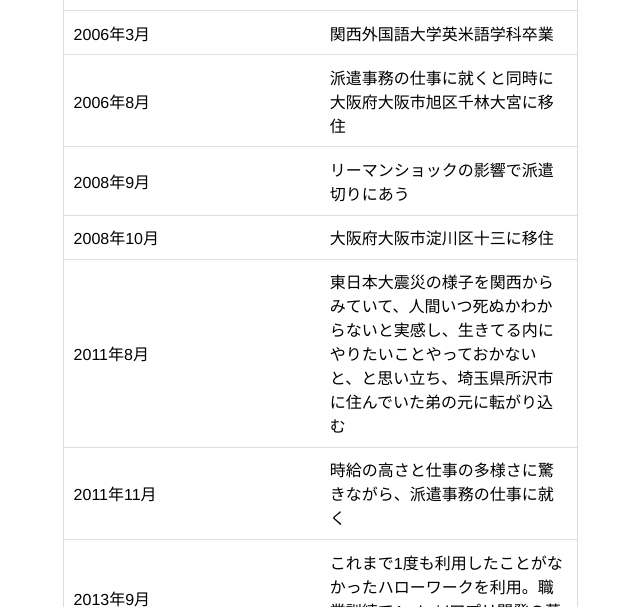
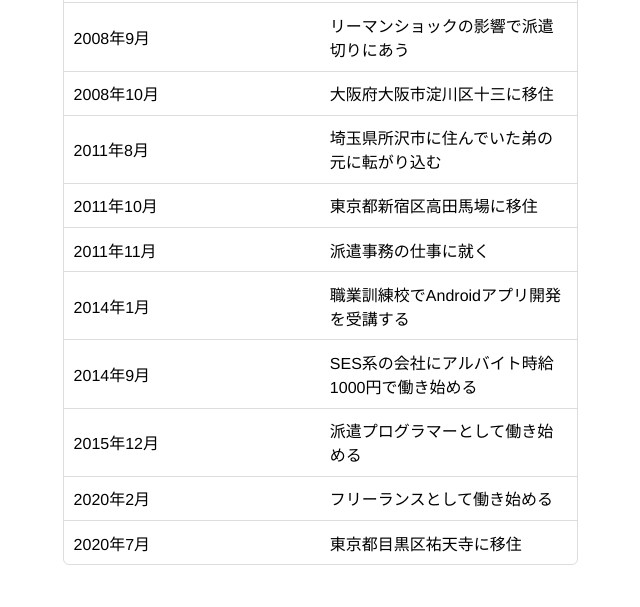
Before and after one commit to nobuhiroharada/nobuhiroharada_com, a Gatsby site: page /about in a window 1280 px wide. Shown: the part 1150-1757 px from the top of the page, without its empty margins (202-842 px from the left). Built offline with nearby package versions, Linux system fonts and the light colour scheme; Gatsby itself is replaced by a stand-in of ours.

Commit message:
経歴修正

```diff
--- a/src/pages/about.js
+++ b/src/pages/about.js
@@ -11,17 +11,14 @@ const AboutPage = () => {
 			<Head title="About" description="About page"/>
 			<div className={aboutStyles.content}>
 				<h1>自己紹介</h1>
-				<p>はじめまして、原田順啓と申します。</p>
+				<p>はじめまして、原田順啓(はらだのぶひろ)と申します。</p>
 				<p>1982年生まれ。蠍座。</p>
-				<p>東京都目黒区在住。</p>
-				<p>好きなアーティストはBump Of Chicken。</p>
-				<p>趣味はバスケットボール(NBA, 国内学生)観戦、読書(マンガ、自己啓発、自伝、IT関連、政治経済金融など)、海外ドラマ、映画鑑賞です。</p>
 				<h1>スキル</h1>
 					<p>・言語：PHP, JavaScript, Swift</p>
 					<p>・フレームワーク：Laravel, Zend Framework</p>
 					<p>・データベース：MySQL, PostgreSQL</p>
 					<p>・OS：macOS, Linux, Windows</p>
-					<p>・その他：Git, Vi</p>
+					<p>・その他：Git</p>
 				<h1>ポートフォリオサイト</h1>
 					<a href="https://nobuhiroharada.github.io/portfolio-2/" rel="noreferrer noopener" target="_blank">ポートフォリオサイトへ</a>
 				<h1>経歴</h1>
@@ -59,31 +56,35 @@ const AboutPage = () => {
 						</tr>
 						<tr>
 							<td className={aboutStyles.tableYearMonth}>2011年8月</td>
-							<td className={aboutStyles.tableContent}>東日本大震災の様子を関西からみていて、人間いつ死ぬかわからないと実感し、生きてる内にやりたいことやっておかないと、と思い立ち、埼玉県所沢市に住んでいた弟の元に転がり込む</td>
+							<td className={aboutStyles.tableContent}>埼玉県所沢市に住んでいた弟の元に転がり込む</td>
+						</tr>
+						<tr>
+							<td className={aboutStyles.tableYearMonth}>2011年10月</td>
+							<td className={aboutStyles.tableContent}>東京都新宿区高田馬場に移住</td>
 						</tr>
 						<tr>
 							<td className={aboutStyles.tableYearMonth}>2011年11月</td>
-							<td className={aboutStyles.tableContent}>時給の高さと仕事の多様さに驚きながら、派遣事務の仕事に就く</td>
-						</tr>
-						<tr>
-							<td className={aboutStyles.tableYearMonth}>2013年9月</td>
-							<td className={aboutStyles.tableContent}>これまで1度も利用したことがなかったハローワークを利用。職業訓練でAndroidアプリ開発の募集要項を見つけ、即効申し込む</td>
+							<td className={aboutStyles.tableContent}>派遣事務の仕事に就く</td>
 						</tr>
 						<tr>
 							<td className={aboutStyles.tableYearMonth}>2014年1月</td>
-							<td className={aboutStyles.tableContent}>職業訓練Androidアプリ開発を受講開始</td>
+							<td className={aboutStyles.tableContent}>職業訓練校でAndroidアプリ開発を受講する</td>
 						</tr>
 						<tr>
 							<td className={aboutStyles.tableYearMonth}>2014年9月</td>
-							<td className={aboutStyles.tableContent}>SES系の会社にアルバイトながらもプログラマーとして働き始める</td>
+							<td className={aboutStyles.tableContent}>SES系の会社にアルバイト時給1000円で働き始める</td>
 						</tr>
 						<tr>
 							<td className={aboutStyles.tableYearMonth}>2015年12月</td>
-							<td className={aboutStyles.tableContent}>派遣エンジニアとして働き始める</td>
+							<td className={aboutStyles.tableContent}>派遣プログラマーとして働き始める</td>
 						</tr>
 						<tr>
 							<td className={aboutStyles.tableYearMonth}>2020年2月</td>
 							<td className={aboutStyles.tableContent}>フリーランスとして働き始める</td>
+						</tr>
+						<tr>
+							<td className={aboutStyles.tableYearMonth}>2020年7月</td>
+							<td className={aboutStyles.tableContent}>東京都目黒区祐天寺に移住</td>
 						</tr>
 					</tbody>
 				</table>
```
